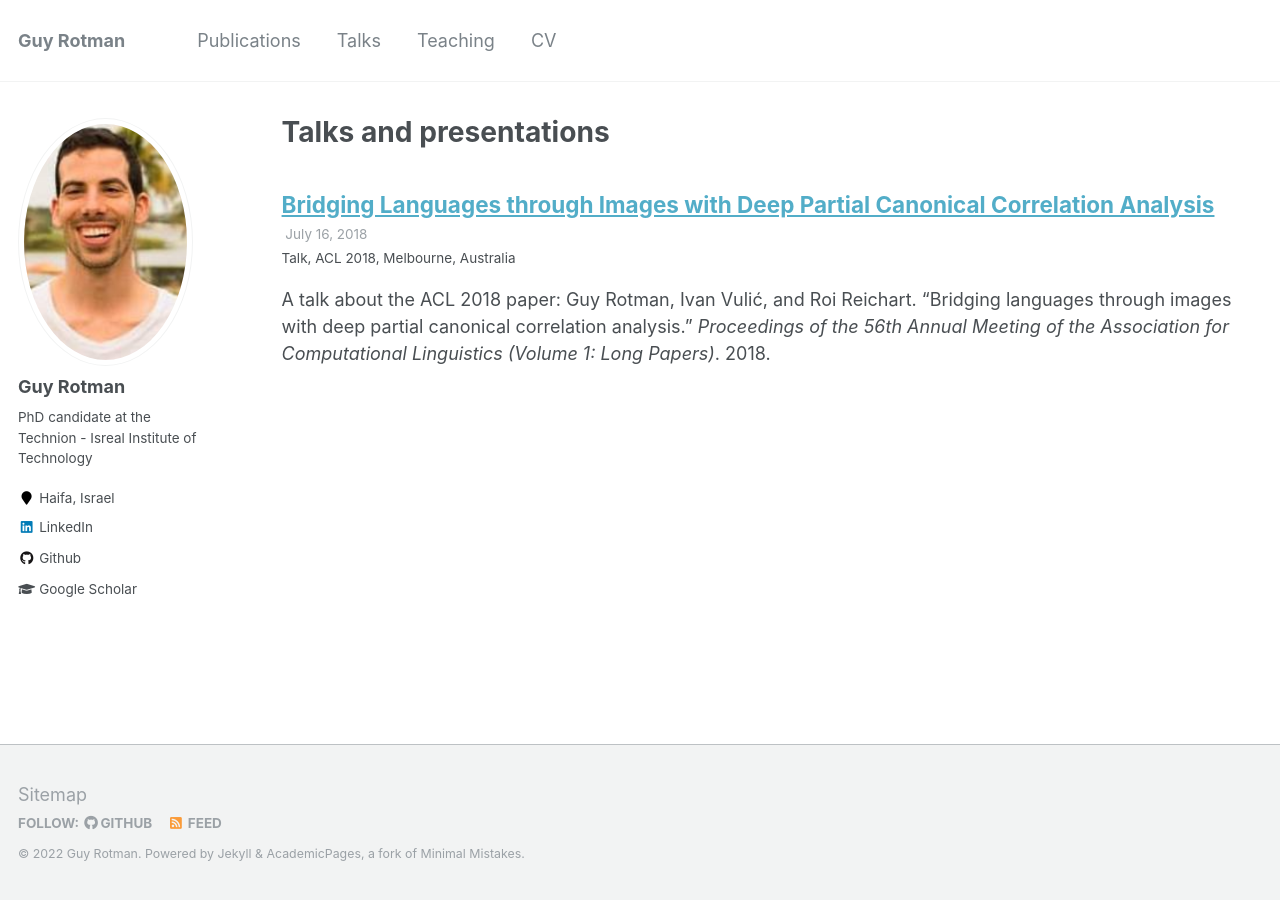
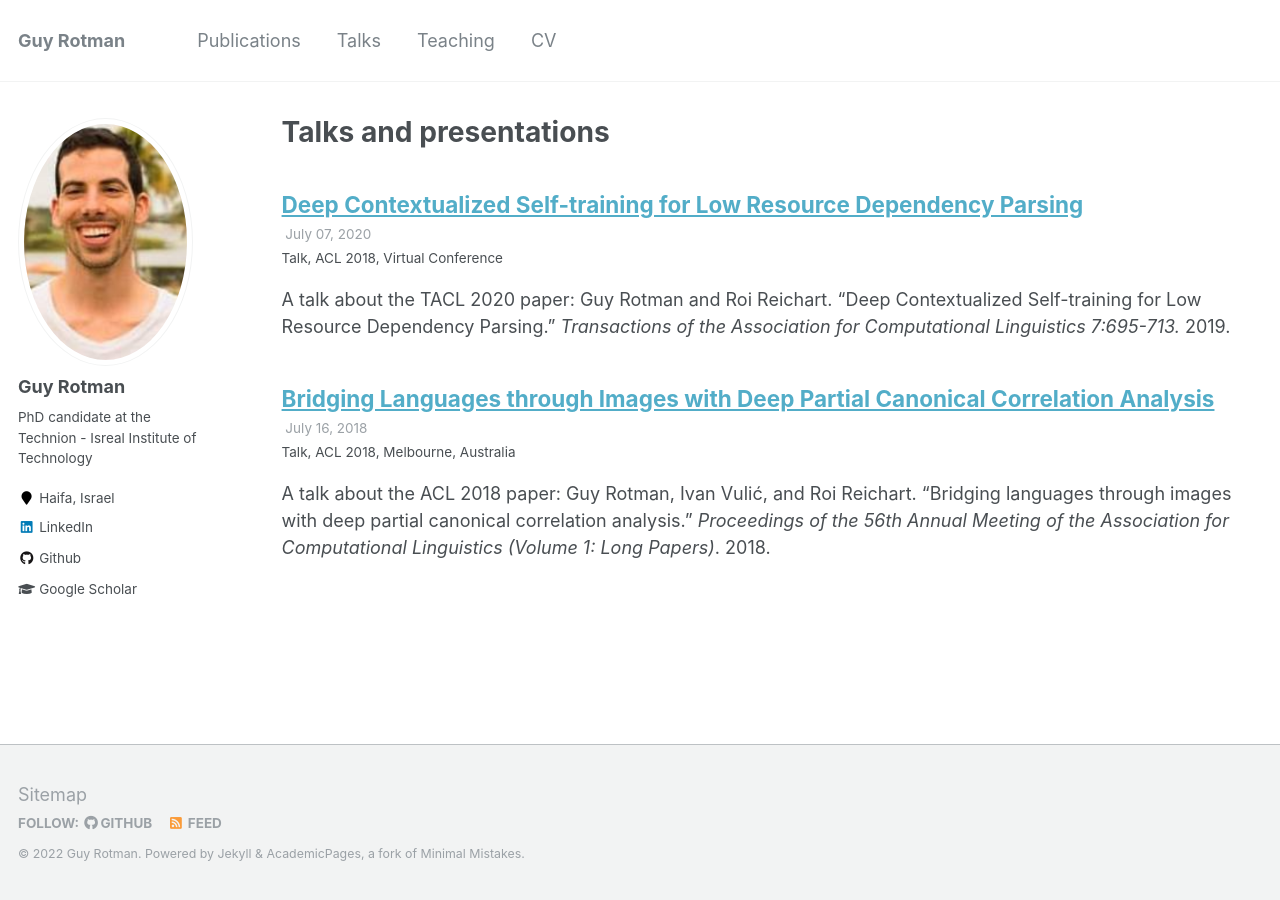
Before and after one commit to rotmanguy/rotmanguy.github.io, a Jekyll site: the page built from _pages/talks.html, in a window 1280 px wide. Built offline with Jekyll 4.4.1, drawn with Linux system fonts in a browser that asks for light colours; part of the change alters nothing that is shown.

Commit message:
Update 2020-07-07-deep-contextualized-self-learning.md

```diff
--- a/_talks/2020-07-07-deep-contextualized-self-learning.md
+++ b/_talks/2020-07-07-deep-contextualized-self-learning.md
@@ -1,4 +1,4 @@
-  ---
+---
 title: "Deep Contextualized Self-training for Low Resource Dependency Parsing"
 collection: talks
 type: "Talk"
@@ -9,4 +9,3 @@ location: "Virtual Conference"
 ---
 
 A talk about the TACL 2020 paper: Guy Rotman and Roi Reichart. "Deep Contextualized Self-training for Low Resource Dependency Parsing." <i>Transactions of the Association for Computational Linguistics 7:695-713. </i>  2019.
-[Video](https://virtual.acl2020.org/paper_tacl.1801.html)
```
